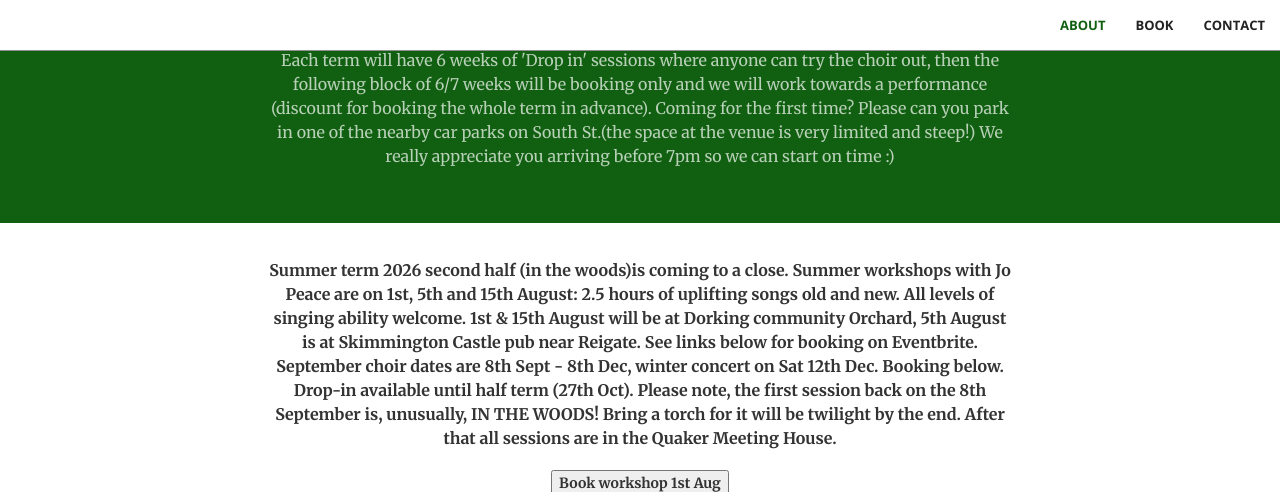
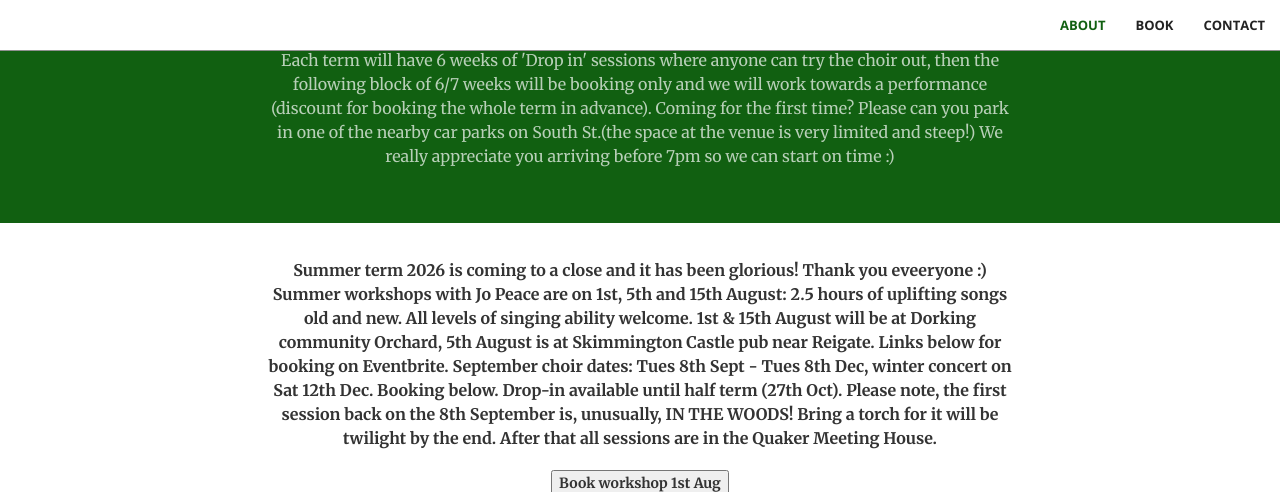
Before and after one commit to thewildchoir/thewildchoir-website, a Jekyll site: the page built from index.html, in a window 1280 px wide and 900 px high, scrolled down 1095 px, cut to the strip 0-492 px from the top of the window. Built offline with Jekyll 4.4.1, drawn with Linux system fonts in a browser that asks for light colours.

Commit message:
Update booking.html

```diff
--- a/_includes/booking.html
+++ b/_includes/booking.html
@@ -2,8 +2,8 @@
     <div class="container">
        <div class="row">
             <div class="col-lg-8 col-lg-offset-2 text-center">
-                <p class="text-book"><b> Summer term 2026 second half (in the woods)is coming to a close. Summer workshops with Jo Peace are on 1st, 5th and 15th August: 2.5 hours of uplifting songs old and new. All levels of singing ability welcome. 1st & 15th August will be at Dorking community Orchard, 5th August is at Skimmington Castle pub near Reigate. See links below for booking on Eventbrite.
-                    September choir dates are 8th Sept - 8th Dec, winter concert on Sat 12th Dec. Booking below. Drop-in available until half term (27th Oct). Please note, the first session back on the 8th September is, unusually, IN THE WOODS! Bring a torch for it will be twilight by the end. After that all sessions are in the Quaker Meeting House.
+                <p class="text-book"><b> Summer term 2026 is coming to a close and it has been glorious! Thank you eveeryone :)  Summer workshops with Jo Peace are on 1st, 5th and 15th August: 2.5 hours of uplifting songs old and new. All levels of singing ability welcome. 1st & 15th August will be at Dorking community Orchard, 5th August is at Skimmington Castle pub near Reigate. Links below for booking on Eventbrite.
+                    September choir dates: Tues 8th Sept - Tues 8th Dec, winter concert on Sat 12th Dec. Booking below. Drop-in available until half term (27th Oct). Please note, the first session back on the 8th September is, unusually, IN THE WOODS! Bring a torch for it will be twilight by the end. After that all sessions are in the Quaker Meeting House.
                     </p>
                 <!-- Noscript content for added SEO -->
 <noscript><a href="https://www.eventbrite.com/e/songs-for-summer-workshops-dorking-community-orchard-tickets-1992490240947" rel="noopener noreferrer" target="_blank">Buy Tickets on Eventbrite</a></noscript>
```
